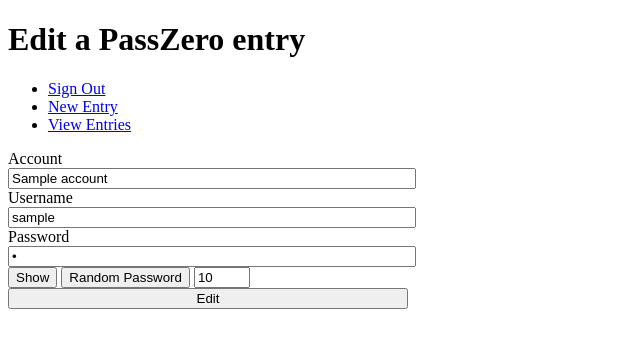
After one commit to boompig/passzero, a Flask app: template templates/edit.html in a window 1280 px wide. The commit adds this page. Shown: the top 348 px of the page, without its empty margins (0-640 px from the left). Run offline with Flask 2, Linux system fonts and the light colour scheme; the template is opened without the code that fills it: most values are stand-ins (such as "Sample title", 1, 10 or a date in 2020); some libraries are stand-ins or nearby versions.

Commit message:
adds editing of existing entries

```diff
--- a/server.py
+++ b/server.py
@@ -38,6 +38,7 @@
     )
 
     seq = cur.fetchone()
+    conn.close()
     return (seq[0] if seq else None)
 
 @app.route("/", methods=["GET"])
@@ -89,8 +90,6 @@
 
 def save_entry(user_id, key, account_name, account_username, account_password):
     padding = pad_key(key)
-    print key + padding
-    print len(key + padding)
     enc_pass = encrypt_password(key + padding, account_password)
 
     sql = "INSERT INTO entries (user, account, username, password, padding) VALUES (?, ?, ?, ?, ?)"
@@ -134,8 +133,9 @@
 
 def get_entries(user_id):
     conn = sqlite3.connect(DB_FILE)
+    conn.row_factory = sqlite3.Row
     cur = conn.cursor()
-    cur.execute("select account, username, password, padding from entries where user=?", [user_id])
+    cur.execute("select id, account, username, password, padding from entries where user=?", [user_id])
     entries = cur.fetchall()
     conn.close()
     return entries
@@ -143,12 +143,13 @@
 def decrypt_entries(entries, key):
     obj = []
     for row in entries:
-        hex_ciphertext = row[2]
-        padding = row[3]
+        hex_ciphertext = row["password"]
+        padding = row[4]
         password = decrypt_password(key + padding, hex_ciphertext)
         obj.append({
-            "account": row[0],
-            "username": row[1],
+            "id": row["id"],
+            "account": row["account"],
+            "username": row["username"],
             "password": password
         })
     return obj
@@ -207,9 +208,62 @@
     with open(DUMP_FILE, "w") as fp:
         for line in conn.iterdump():
             fp.write("%s\n" % line)
+    conn.close()
 
     flash("database successfully dumped to file %s" % DUMP_FILE)
     return redirect("/view")
+
+def save_edit_entry(user_id, key, account_id, account_name, account_username, account_password):
+    padding = pad_key(key)
+    enc_pass = encrypt_password(key + padding, account_password)
+
+    sql = "UPDATE entries SET user=?, account=?, username=?, password=?, padding=? WHERE id=?";
+    conn = sqlite3.connect(DB_FILE)
+    cur = conn.cursor()
+    cur.execute(sql, [user_id, account_name, account_username, enc_pass, padding, account_id])
+    conn.commit()
+    conn.close()
+    return True
+
+@app.route("/doedit/<entry_id>", methods=["POST"])
+def do_edit_entry(entry_id):
+    if 'user_id' not in session or 'password' not in session:
+        #TODO something smarter here
+        return redirect(url_for("index"))
+
+    for field in ['account', 'username', 'password']:
+        if field not in request.form:
+            #TODO something smarter here
+            return redirect(url_form("index"))
+
+    save_edit_entry(
+        session['user_id'],
+        session['password'],
+        entry_id,
+        request.form['account'],
+        request.form['username'],
+        request.form['password']
+    )
+    flash("Successfully changed entry for account %s" % request.form['account'])
+    return redirect(url_for("view_entries"))
+
+@app.route("/edit/<entry_id>", methods=["GET"])
+def edit_entry(entry_id):
+    if 'user_id' not in session or 'password' not in session:
+        return redirect(url_for("index"))
+    if not entry_id.isdigit():
+        return "entry ID must be an integer"
+
+    entry_id = int(str(entry_id))
+    entries = get_entries(session['user_id'])
+    dec_entries = decrypt_entries(entries, session['password'])
+
+    fe = [e for e in dec_entries if e["id"] == entry_id]
+    if len(fe) == 0:
+        #TODO flash error msg about invalid ID here
+        return render_template("index.html")
+    else:
+        return render_template("edit.html", e_id=entry_id, entry=fe[0], error=None)
 
 
 if __name__ == "__main__":
--- /dev/null
+++ b/templates/edit.html
@@ -0,0 +1,38 @@
+{% extends "layout.html" %}
+
+{% block css %}
+    <link rel="stylesheet" href="{{ url_for("static", filename="css/new.css") }}" />
+{% endblock %}
+
+{% block js %}
+    <script src="{{ url_for("static", filename="js/new.js") }}"></script>
+{% endblock %}
+
+{% block body %}
+    <h1>Edit a PassZero entry</h1>
+
+    {% include "logged_in_nav.html" %}
+
+    <div class="error-container">
+        {% if error %}
+            Error:&nbsp;<span class="error">{{ error }}</span>
+        {% endif %}
+    </div>
+    <form method="POST" action="/doedit/{{ e_id }}">
+        <label for="account">Account</label>
+        <input type="text" name="account" required="true" value="{{ entry["account"] }}" />
+
+        <label for="username">Username</label>
+        <input type="text" name="username" autocomplete="off" required="true" value="{{ entry["username"] }}"/>
+
+        <label for="password">Password</label>
+        <input type="password" name="password" id="password" autocomplete="off" required="true" value="{{ entry["password"] }}" />
+
+        <button type="button" id="show-hide-btn" onclick="showHidePassword(event)">Show</button>
+        <button type="button" onclick="genPassword(10)">Random Password</button>
+        <input type="number" name="passLen" min="1" max="30" value="10" id="passLen"
+                placeholder="len" />
+
+        <input type="submit" id="create-btn" name="submit" value="Edit" />
+    </form>
+{% endblock %}
--- a/templates/entries.html
+++ b/templates/entries.html
@@ -21,7 +21,7 @@
         {% endif %}
 
         {% for row in entries %}
-            <div class="entry">
+            <div class="entry" id="entry-{{ row["id"] }}">
                 <h3 class="entry-title account">{{ row["account"] }}</h3>
                 <div class="username">{{ row["username"] }}</div>
                 <div>
@@ -29,6 +29,7 @@
                     readonly="true" minlength="{{ row["password"]|length }}"/>
                 </div>
                 <button type="button" id="show-hide-btn" onclick="showHidePass(event)">Show</button>
+                <a href="/edit/{{ row["id"] }}">Edit</a>
             </div>
         {% endfor %}
     </div>
```
